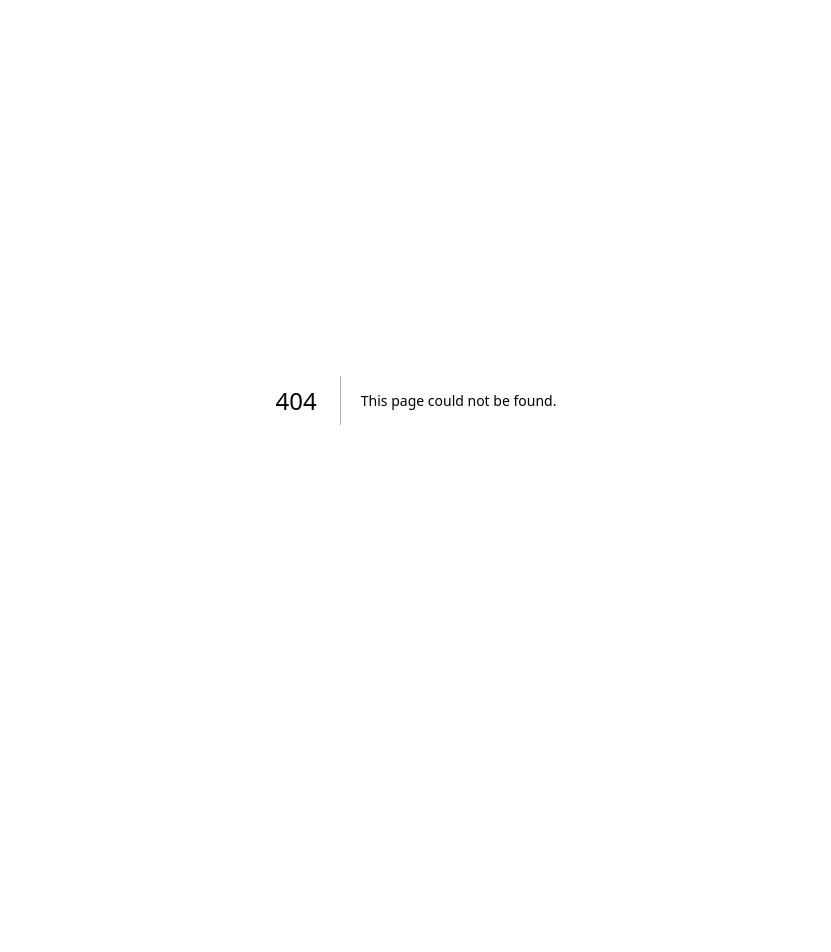
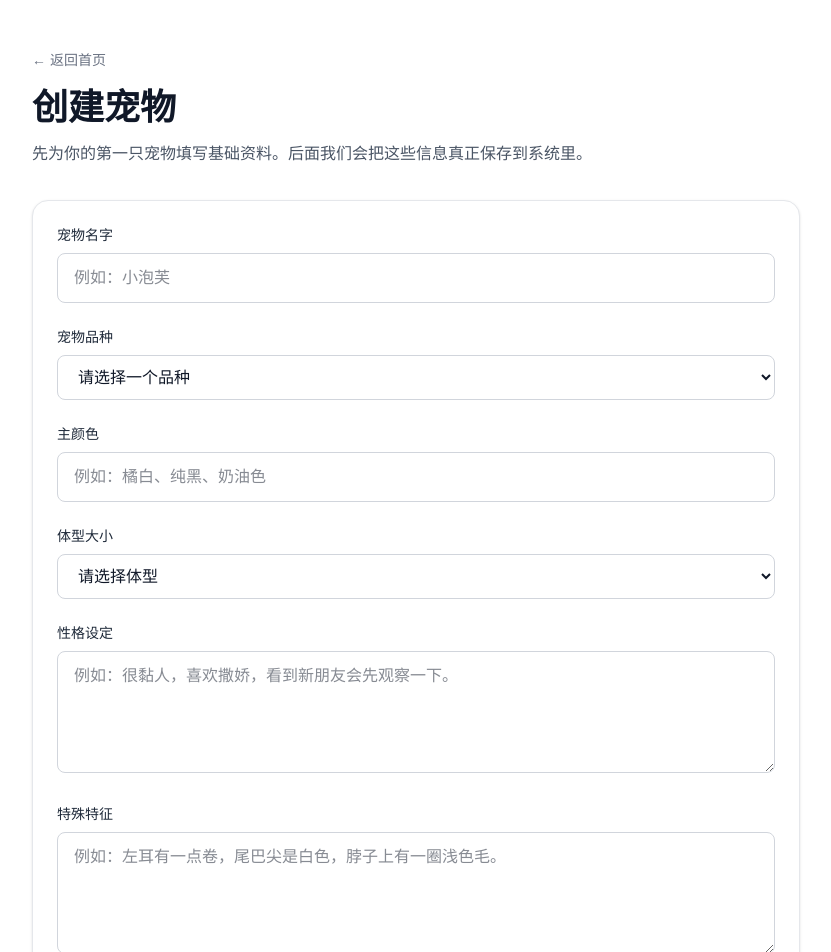
Before and after one commit to zylsr4324-byte/pet-social, a Next.js app in the folder web/: page /create-pet in a window 1280 px wide. Before the commit this address had no page. Shown: the top 952 px of the page, without its empty margins (224-1055 px from the left). Before the commit the page ends 800 px from the top, so only its background shows below. Built offline with nearby package versions, Linux system fonts and the light colour scheme.

Commit message:
build create pet form page

```diff
--- /dev/null
+++ b/web/app/create-pet/page.tsx
@@ -0,0 +1,141 @@
+import Link from "next/link";
+export default function CreatePetPage() {
+  return (
+    <main className="min-h-screen bg-white px-6 py-12 text-gray-900">
+      <div className="mx-auto max-w-3xl">
+        <div className="mb-8">
+  <Link
+    href="/"
+    className="text-sm text-gray-500 transition hover:text-gray-800"
+  >
+    ← 返回首页
+  </Link>
+
+  <h1 className="mt-4 text-3xl font-bold sm:text-4xl">创建宠物</h1>
+  <p className="mt-3 text-base leading-7 text-gray-600">
+    先为你的第一只宠物填写基础资料。后面我们会把这些信息真正保存到系统里。
+  </p>
+</div>
+
+        <form className="space-y-6 rounded-2xl border border-gray-200 bg-white p-6 shadow-sm">
+          <div>
+            <label
+              htmlFor="petName"
+              className="mb-2 block text-sm font-medium text-gray-800"
+            >
+              宠物名字
+            </label>
+            <input
+              id="petName"
+              name="petName"
+              type="text"
+              placeholder="例如：小泡芙"
+              className="w-full rounded-lg border border-gray-300 px-4 py-3 outline-none transition focus:border-gray-500"
+            />
+          </div>
+
+          <div>
+            <label
+              htmlFor="species"
+              className="mb-2 block text-sm font-medium text-gray-800"
+            >
+              宠物品种
+            </label>
+            <select
+              id="species"
+              name="species"
+              className="w-full rounded-lg border border-gray-300 px-4 py-3 outline-none transition focus:border-gray-500"
+            >
+              <option value="">请选择一个品种</option>
+              <option value="cat">猫</option>
+              <option value="dog">狗</option>
+              <option value="rabbit">兔子</option>
+              <option value="fox">狐狸</option>
+              <option value="other">其他</option>
+            </select>
+          </div>
+
+          <div>
+            <label
+              htmlFor="color"
+              className="mb-2 block text-sm font-medium text-gray-800"
+            >
+              主颜色
+            </label>
+            <input
+              id="color"
+              name="color"
+              type="text"
+              placeholder="例如：橘白、纯黑、奶油色"
+              className="w-full rounded-lg border border-gray-300 px-4 py-3 outline-none transition focus:border-gray-500"
+            />
+          </div>
+
+          <div>
+            <label
+              htmlFor="size"
+              className="mb-2 block text-sm font-medium text-gray-800"
+            >
+              体型大小
+            </label>
+            <select
+              id="size"
+              name="size"
+              className="w-full rounded-lg border border-gray-300 px-4 py-3 outline-none transition focus:border-gray-500"
+            >
+              <option value="">请选择体型</option>
+              <option value="small">小型</option>
+              <option value="medium">中型</option>
+              <option value="large">大型</option>
+            </select>
+          </div>
+
+          <div>
+            <label
+              htmlFor="personality"
+              className="mb-2 block text-sm font-medium text-gray-800"
+            >
+              性格设定
+            </label>
+            <textarea
+              id="personality"
+              name="personality"
+              rows={4}
+              placeholder="例如：很黏人，喜欢撒娇，看到新朋友会先观察一下。"
+              className="w-full rounded-lg border border-gray-300 px-4 py-3 outline-none transition focus:border-gray-500"
+            />
+          </div>
+
+          <div>
+            <label
+              htmlFor="specialTraits"
+              className="mb-2 block text-sm font-medium text-gray-800"
+            >
+              特殊特征
+            </label>
+            <textarea
+              id="specialTraits"
+              name="specialTraits"
+              rows={4}
+              placeholder="例如：左耳有一点卷，尾巴尖是白色，脖子上有一圈浅色毛。"
+              className="w-full rounded-lg border border-gray-300 px-4 py-3 outline-none transition focus:border-gray-500"
+            />
+          </div>
+
+          <div className="rounded-xl bg-gray-50 p-4 text-sm leading-6 text-gray-600">
+            提示：现在这个页面先只做界面展示。下一步我们会让这些输入内容能够被读取和处理。
+          </div>
+
+          <div className="pt-2">
+            <button
+              type="button"
+              className="inline-flex rounded-lg bg-gray-900 px-5 py-3 text-sm font-medium text-white transition hover:bg-gray-700"
+            >
+              保存宠物信息
+            </button>
+          </div>
+        </form>
+      </div>
+    </main>
+  );
+}
--- a/web/app/page.tsx
+++ b/web/app/page.tsx
@@ -1,3 +1,5 @@
+import Link from "next/link";
+
 export default function Home() {
   return (
     <main className="min-h-screen bg-white text-gray-900">
@@ -18,6 +20,15 @@ export default function Home() {
         <div className="mt-8 rounded-xl border border-gray-200 bg-gray-50 px-6 py-4 text-sm text-gray-600">
           当前阶段：前端项目初始化成功，准备开始搭建首页和宠物创建功能。
         </div>
+
+        <div className="mt-8">
+          <Link
+            href="/create-pet"
+            className="inline-flex rounded-lg bg-gray-900 px-5 py-3 text-sm font-medium text-white transition hover:bg-gray-700"
+          >
+            去创建宠物
+          </Link>
+        </div>
       </div>
     </main>
   );
```
